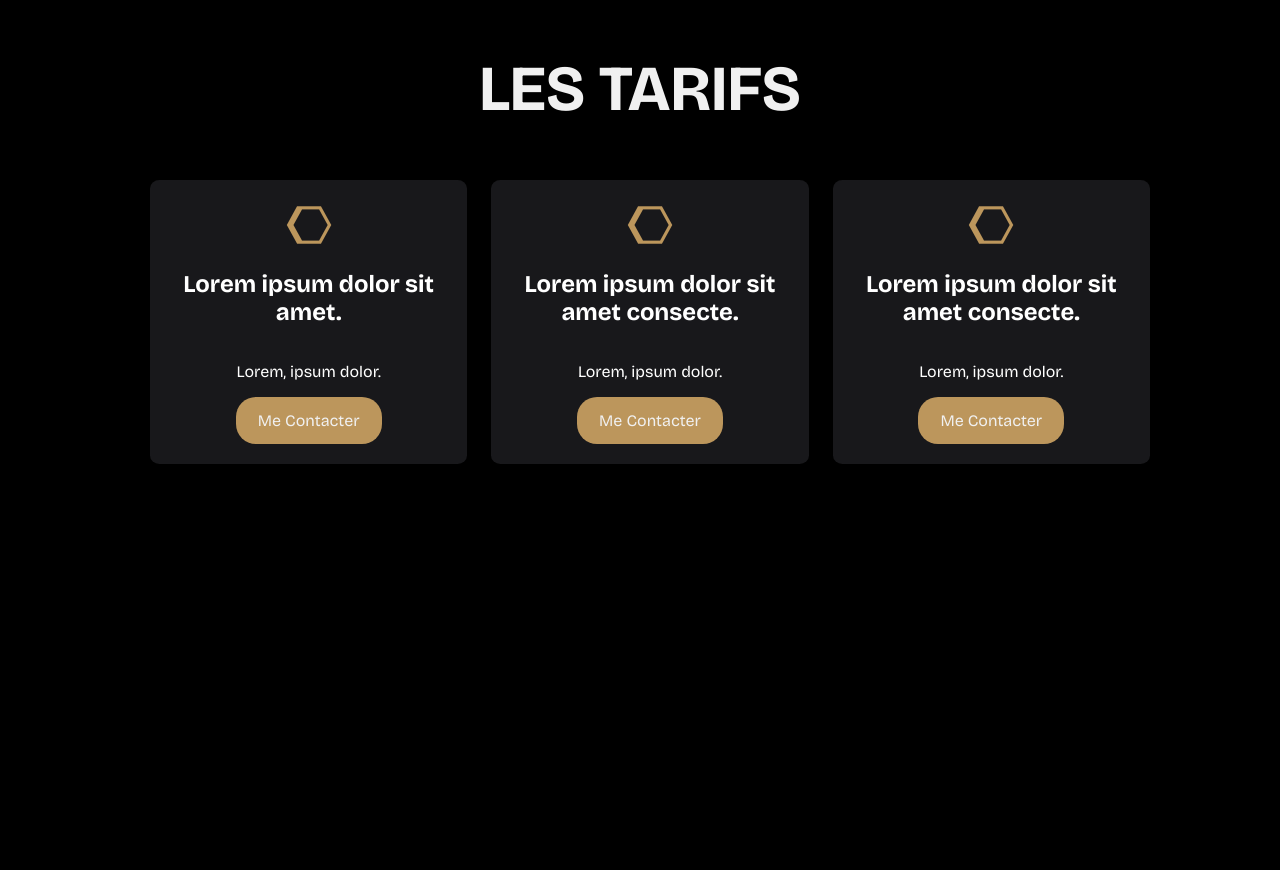
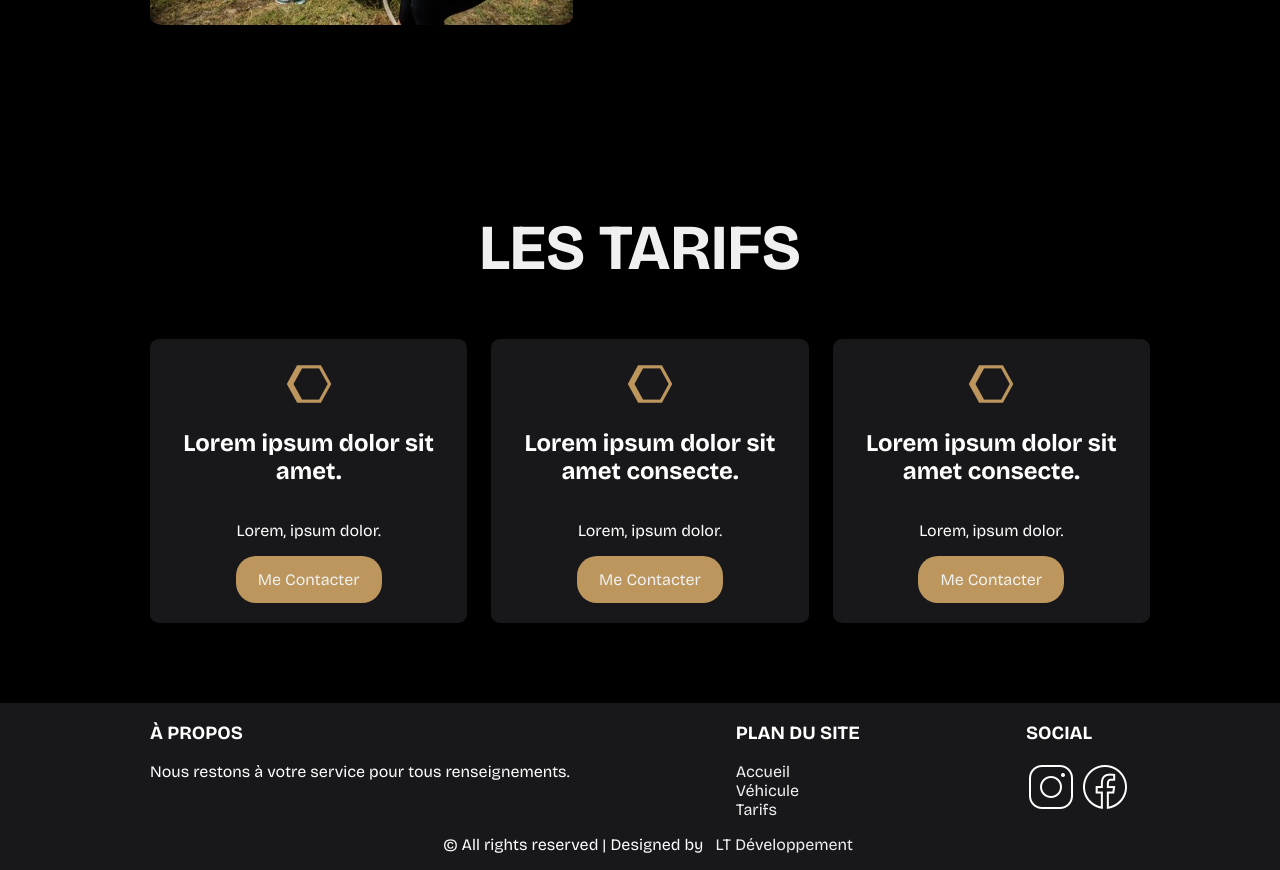
Before and after one commit to leilatrrrs/kevincoaching, a plain HTML site: page index.html in a window 1280 px wide. Shown: the part 2776-3646 px from the top of the page. Before the commit the page ends 3270 px from the top, so only its background shows below. Drawn offline with nearby package versions, Linux system fonts and the light colour scheme.

Commit message:
ajout footer

```diff
--- a/index.html
+++ b/index.html
@@ -122,6 +122,32 @@
             </div>
         </section>
     </main>
+    <footer>
+        <div class="footer-case">
+            <div class="propos">
+                <h3>À PROPOS</h3>
+                <p>Nous restons à votre service pour tous renseignements.</p>
+            </div>
+            <div class="plan">
+                <h3>PLAN DU SITE</h3>
+                <a href="#accueil" class="scroll-link" >Accueil</a>
+                <a href="#vehicule" class="scroll-link">Véhicule</a>
+                <a href="#tarifs" class="scroll-link">Tarifs</a>
+            </div>
+            <div class="social">
+                <h3> SOCIAL</h3>
+                <a href="https://www.instagram.com/kev_incoaching/?locale=fr-hans&hl=am-et" target="_blank">
+                    <img src="images/icons8-instagram-50.png" alt="Icône Instagram">
+                </a>
+                <a href="https://www.facebook.com/p/Kev_incoaching-100062926494798/" target="_blank"></a>
+                    <img src="images/icons8-facebook-50.png" alt="Icône facebook">
+                </a>
+            </div>
+        </div>
+        <div class="footer-footer">
+        <p><span id="current-year"> &nbsp; </span>  &nbsp; &copy; All rights reserved | </span>Designed by  &nbsp; <a href="https://leilatorres.fr" target="_blank" rel="noopener"> LT Développement</a></p>
+        </div>
+    </footer>
 </body>
 <script src="script.js"> </script>
 <script src="https://kit.fontawesome.com/9261fe8348.js" crossorigin="anonymous"></script>
--- a/style.css
+++ b/style.css
@@ -215,7 +215,7 @@ header.night-mode {
 }
 /**************************EVJF**************************/
 .evjf{
-    margin: 50px 150px;
+    margin: 100px 150px;
 }
 .section-evjf{
     display: flex;
@@ -242,7 +242,7 @@ header.night-mode {
 .section-evg{
     display: flex;
     gap: 25px;
-    margin-bottom: 80px;
+    margin-bottom: 145px;
 }
 .img-evg {
     width: 100%;
@@ -258,7 +258,7 @@ header.night-mode {
 /**************************TB**************************/
 
 .teambuilding{
-    margin: 50px 150px
+    margin: 100px 150px
 }
 .section-tb{
     display: flex;
@@ -274,7 +274,7 @@ header.night-mode {
 /**************************TB**************************/
 
 .tarifs{
-    margin: 50px 150px;
+    margin: 100px 150px;
 }
 
 .section-tarifs{
@@ -304,3 +304,37 @@ header.night-mode {
     max-width: 100%;
     max-height: 100%;
 }
+
+footer{
+    height: 115px;
+    background-color: #18181B;
+    display: grid;
+    grid-template-columns: 1fr;
+}
+footer a{
+    text-decoration: none;
+    color: #f0f0f0;
+}
+.footer-case{
+    display: flex;
+    flex-direction: row;
+    padding-inline: 150px;
+    justify-content: space-between;
+    background-color: #18181B;
+}
+
+.plan{
+    display: flex;
+    flex-direction: column;
+}
+
+.plan a {
+    display: flex;
+    gap: 20px;
+}
+
+.footer-footer{
+    background-color: #18181B;
+    justify-content: center;
+    text-align: center;
+}
```
Also changed, not shown: images/icons8-facebook-50.png (added), images/icons8-instagram-50.png (added).
